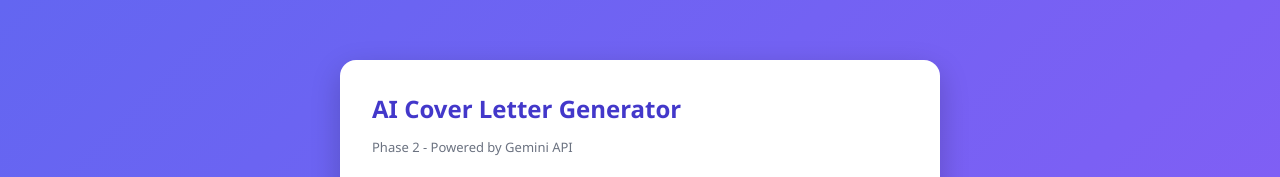
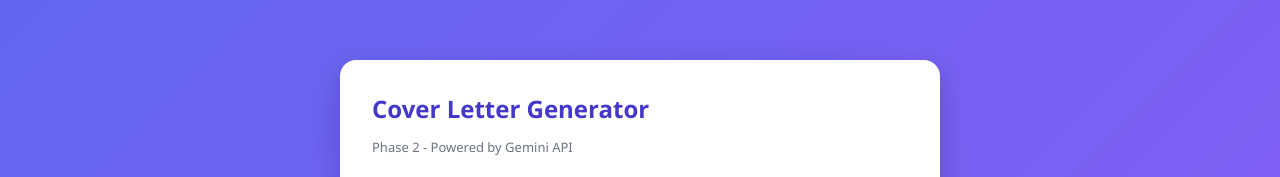
Before and after one commit to Akarshi617/ai-cover-letter, a website: page index.html in a window 1280 px wide. Shown: the top 177 px of the page. Drawn offline with Linux system fonts and the light colour scheme.

Commit message:
Remove 'AI' from title in index.html

```diff
--- a/index.html
+++ b/index.html
@@ -8,7 +8,7 @@
 <body>
 
 <div class="box">
-  <h1>AI Cover Letter Generator</h1>
+  <h1> Cover Letter Generator</h1>
   <p class="sub">Phase 2 - Powered by Gemini API</p>
 
   <form id="myForm">
```
